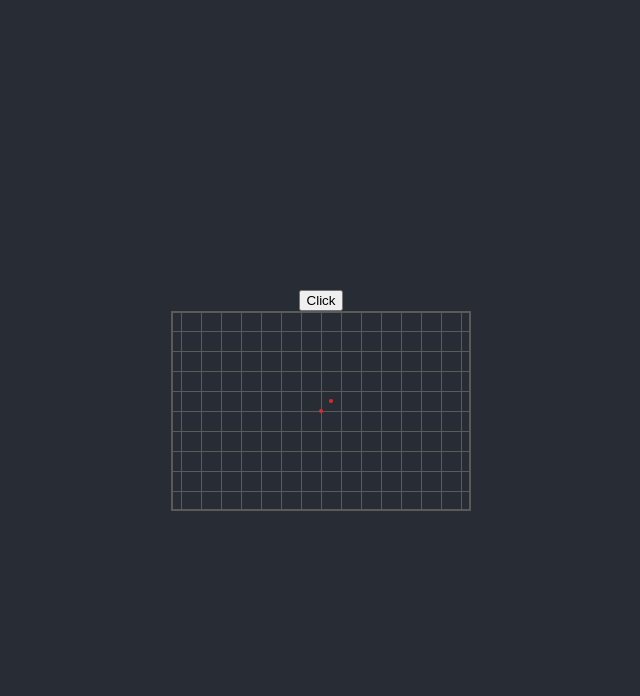
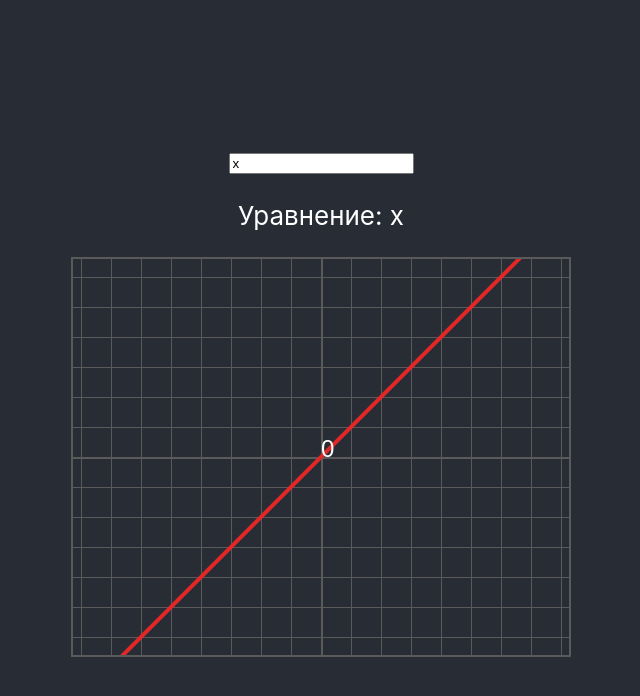
Before and after one commit to Neisvestney/course-graph, a React (Create React App) app: page / in a window 1280 px wide. Shown: the top 696 px of the page, without its empty margins (319-959 px from the left). Built offline with nearby package versions, Linux system fonts and the light colour scheme.

Commit message:
Base math input

```diff
--- a/src/App.scss
+++ b/src/App.scss
@@ -13,8 +13,8 @@
     color: white;
 
     canvas#graph {
-      width: calc(min(300px, 100vw));
-      height: 200px;
+      width: calc(min(500px, 100vw));
+      height: 400px;
     }
   }
 }
--- a/src/App.tsx
+++ b/src/App.tsx
@@ -1,19 +1,26 @@
 import React from 'react';
 import './App.scss';
 import Graph from "./components/Graph";
+import MathInput from "./components/MathInput";
+import {Equation} from "./Types";
 
 type State = {
-    value: number;
+    equation: Equation
 };
 
 function App() {
-    const [state, setState] = React.useState<State>({value: 0});
+    const [state, setState] = React.useState<State>({equation: {string: "x", fn: x => x}});
+
+    const onChange = (e: Equation) => {
+        console.log(e.fn)
+        setState({equation: e});
+    }
 
     return (
         <div className="App">
             <div className="content">
-                <button onClick={() => setState({value: ++state.value})}>Click</button>
-                <Graph data={[{x: state.value, y: 0}, {x: 10, y: 10}]}/>
+                <MathInput equation={state.equation} onChange={onChange}/>
+                <Graph equation={state.equation}/>
             </div>
         </div>
     );
--- /dev/null
+++ b/src/Types.ts
@@ -0,0 +1,6 @@
+type Equation = {
+    string: string;
+    fn?: (x: number) => number;
+}
+
+export type {Equation}
--- a/src/components/Graph.tsx
+++ b/src/components/Graph.tsx
@@ -1,18 +1,20 @@
 import React, { Ref, useCallback, useEffect } from 'react';
+import {Equation} from "../Types";
 
 type State = {
     graph?: HTMLCanvasElement;
     graphCtx?: CanvasRenderingContext2D;
     graphOffset: { x?: number, y?: number };
-    graphScale: number
+    graphScale: number,
+    gridPadding: number,
 };
 
 type Props = {
-    data: Array<{ x: number, y: number }>
+    equation: Equation;
 }
 
-const Graph = function (props: Props) {
-    const [state, setState] = React.useState<State>({ graphOffset: {}, graphScale: 1 });
+function Graph(props: Props) {
+    const [state, setState] = React.useState<State>({ graphOffset: {}, graphScale: 30, gridPadding: 1 });
 
     const onGraphRefChange = useCallback((graph: HTMLCanvasElement) => {
         if (graph) {
@@ -27,14 +29,17 @@ const Graph = function (props: Props) {
         if (state.graphOffset.x && state.graphOffset.y && e.buttons === 1) {
             setState({
                 ...state,
-                graphOffset: { x: state.graphOffset.x + e.movementX, y: state.graphOffset.y + e.movementY },
+                graphOffset: {
+                    x: state.graphOffset.x + e.movementX * (1 / state.graphScale),
+                    y: state.graphOffset.y + e.movementY * (1 / state.graphScale)
+                },
             });
         }
     };
 
     const onGraphScroll = (e: React.WheelEvent<HTMLCanvasElement>) => {
-        const newScale = state.graphScale - e.deltaY * 0.001;
-        if (newScale > 0.1 && newScale < 2) setState({...state, graphScale: newScale})
+        const newScale = state.graphScale - e.deltaY * 0.001 * state.graphScale;
+        if (newScale > 0.1) setState({...state, graphScale: newScale})
     }
 
     useEffect(() => {
@@ -52,7 +57,7 @@ const Graph = function (props: Props) {
             if (!state.graphOffset.x || !state.graphOffset.y) {
                 setState({
                     ...state,
-                    graphOffset: { x: graph.width / 2, y: graph.height / 2 },
+                    graphOffset: { x: graph.width * (1/state.graphScale) / 2, y: graph.height * (1/state.graphScale) / 2 },
                 });
                 return;
             }
@@ -60,10 +65,10 @@ const Graph = function (props: Props) {
             const offsetX = state.graphOffset.x;
             const offsetY = state.graphOffset.y;
 
-            const gridPadding = 20 * state.graphScale;
+            const gridPadding = (state.gridPadding * state.graphScale);
 
-            const x = (xCoord: number) => (offsetX + xCoord ) * state.graphScale;
-            const y = (yCoord: number) => (offsetY + (-yCoord)) * state.graphScale;
+            const x = (xCoord: number) => Math.round((offsetX + xCoord ) * state.graphScale);
+            const y = (yCoord: number) => Math.round((offsetY + (-yCoord)) * state.graphScale);
 
             console.log(state.graphScale, (1 - (state.graphScale - 1)))
 
@@ -71,14 +76,17 @@ const Graph = function (props: Props) {
             if (state.graphScale > 0.3) {  // Temporally
                 ctx.fillStyle = 'rgb(90,90,90)';
                 for (let i = 0; i <= graph.width; i += gridPadding) {
-                    ctx.rect(i + (x(0) % gridPadding), 0, 1, graph.height);
+                    const xCoord = Math.round(i + (x(0) % gridPadding))
+                    ctx.rect(xCoord, 0, xCoord === x(0) ? 2 : 1, graph.height);
                     ctx.fill();
                 }
                 for (let i = 0; i <= graph.height; i += gridPadding) {
-                    ctx.rect(0, i + (y(0) % gridPadding), graph.width, 1);
+                    const yCoord = Math.round(i + (y(0) % gridPadding))
+                    ctx.rect(0, yCoord, graph.width, yCoord === y(0) ? 2 : 1);
                     ctx.fill();
                 }
             }
+
 
             // Drawing lines
             // ctx.strokeStyle = 'rgba(255,255,255,0.7)'
@@ -96,12 +104,27 @@ const Graph = function (props: Props) {
             // Drawing dots
             ctx.fillStyle = 'rgb(227,40,40)';
 
-            for (const dot of props.data) {
-                ctx.beginPath();
-                ctx.arc(x(dot.x), y(dot.y), 2, 0, 2 * Math.PI);
-                ctx.fill();
-                ctx.closePath();
+            // for (const dot of props.data) {
+            //     ctx.beginPath();
+            //     ctx.arc(x(dot.x), y(dot.y), 2, 0, 2 * Math.PI);
+            //     ctx.fill();
+            //     ctx.closePath();
+            // }
+
+            if (props.equation.fn) {
+                const invertedGraphScale = 1 / state.graphScale;
+                for (let i = -offsetX; i <= graph.width * invertedGraphScale - offsetX; i += invertedGraphScale) {
+                    ctx.beginPath();
+                    ctx.arc(x(i), y(props.equation.fn(i)), 2, 0, 2 * Math.PI);
+                    ctx.fill();
+                    ctx.closePath();
+                }
             }
+
+            // Drawing text
+            ctx.font = `${Math.min(Math.round(24 * state.graphScale), 24)}px sans-serif`;
+            ctx.fillStyle = 'rgb(255, 255, 255)'
+            ctx.fillText("0", x(0), y(0), 24)
 
             // Drawing frame
             ctx.strokeStyle = 'rgb(90,90,90)';
--- /dev/null
+++ b/src/components/MathInput.tsx
@@ -0,0 +1,50 @@
+import React, {useState} from 'react';
+import {Equation} from "../Types";
+
+type State = {
+    input: string;
+}
+
+type Props = {
+    equation?: Equation;
+    onChange?: (e: Equation) => any;
+}
+
+function MathInput(props: Props) {
+    const [state, setState] = useState<State>({input: props.equation?.string || ''})
+
+    const onChange = (e: React.ChangeEvent<HTMLInputElement>) => {
+        let input = e.target.value;
+        let fn: ((x: number) => number) | undefined = props.equation?.fn;
+        let exp = '';
+        try {
+            exp = input.replace(/[^0-9()+\-*\/x ]/g, ""); // Remove extra characters
+            exp = exp.replace(/x([\w1-9])$/, "x") // Remove non 'x'
+            if (exp.length === 0) throw new SyntaxError();
+            // @ts-ignore
+            fn = new Function('x', 'return ' + exp)
+            input = exp;
+        } catch (e) {
+            console.error(e)
+            if (!(e instanceof SyntaxError)) throw e;
+            else exp = 'Неверное уравнение'
+            fn = props.equation?.fn;
+        }
+
+
+        if (props.onChange) props.onChange({
+            string: exp,
+            fn
+        })
+        setState({input: input})
+    }
+
+    return (
+        <div>
+            <input placeholder={"Математическое уравнение"} onChange={onChange} value={state.input}/>
+            <p>Уравнение: {props.equation?.string}</p>
+        </div>
+    );
+}
+
+export default MathInput;
```
